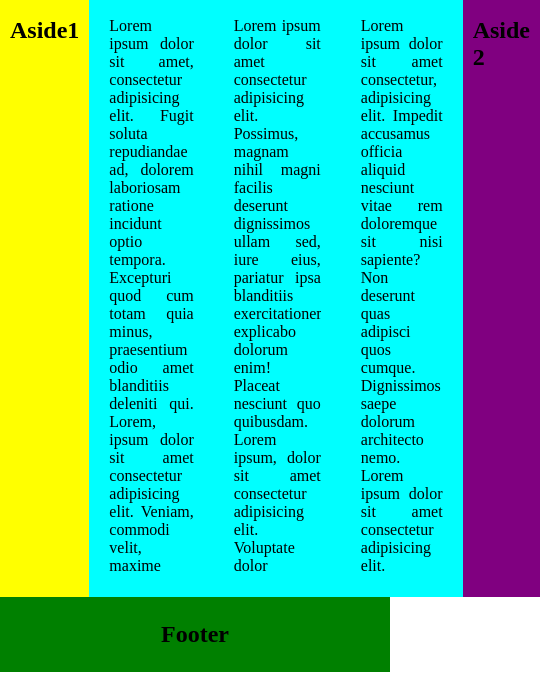
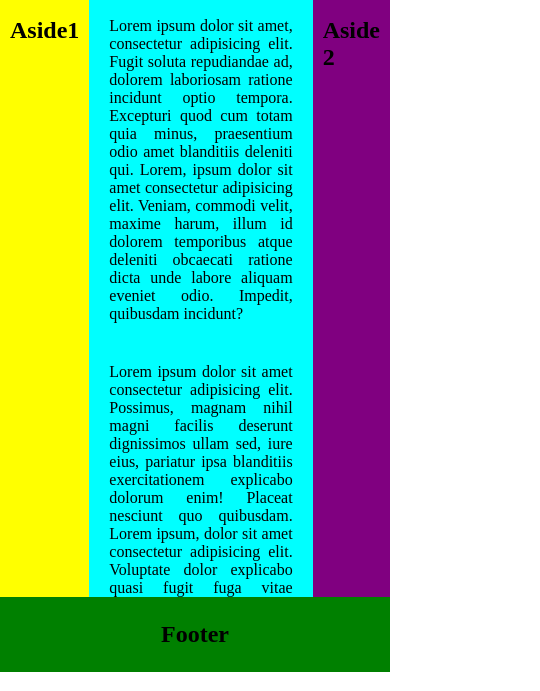
Before and after one commit to flnh/flex, a plain HTML site: page index.html in a window 390 px wide. Shown: the part 153-844 px from the top of the page, 540 px wide, since content can reach past the window. Drawn offline with Linux system fonts and the light colour scheme.

Commit message:
ADD wrap article when under 1000px

```diff
--- a/css/style.css
+++ b/css/style.css
@@ -1,6 +1,13 @@
 * {
   box-sizing: border-box;
   margin: 0;
+}
+
+@media (max-width: 1000px) {
+  #sectionArticles {
+    overflow: scroll;
+    flex-wrap: wrap;
+  }
 }
 
 /* -------------- */
@@ -53,7 +60,7 @@ aside {
 }
 
 article {
-  overflow: auto;
+  /* overflow: auto; */
   text-align: justify;
 }
 
```
